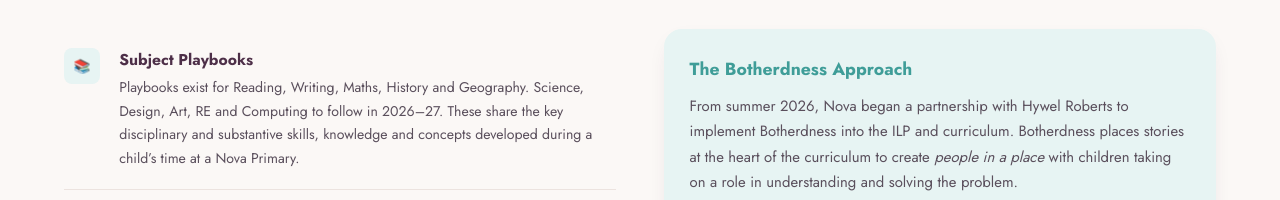
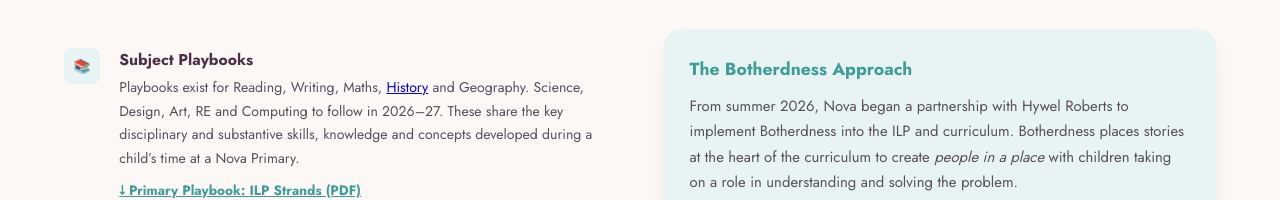
Before and after one commit to Robbieblade/nova-primary-leaders-26-27-playbook, a plain HTML site: page curriculum.html in a window 1280 px wide. Shown: the part 604-804 px from the top of the page. Drawn offline with Linux system fonts and the light colour scheme.

Commit message:
Add History Playbook link and ILP Strands PDF download to curriculum page

```diff
--- a/curriculum.html
+++ b/curriculum.html
@@ -42,7 +42,7 @@
     <div class="split reveal" style="margin-top:2rem">
       <div>
         <div class="steps">
-          <div class="step"><div class="icon">📚</div><div><h4>Subject Playbooks</h4><p>Playbooks exist for Reading, Writing, Maths, History and Geography. Science, Design, Art, RE and Computing to follow in 2026&ndash;27. These share the key disciplinary and substantive skills, knowledge and concepts developed during a child&rsquo;s time at a Nova Primary.</p></div></div>
+          <div class="step"><div class="icon">📚</div><div><h4>Subject Playbooks</h4><p>Playbooks exist for Reading, Writing, Maths, <a href="https://robbieblade.github.io/nova-primary-history-playbook/" target="_blank" rel="noopener">History</a> and Geography. Science, Design, Art, RE and Computing to follow in 2026&ndash;27. These share the key disciplinary and substantive skills, knowledge and concepts developed during a child&rsquo;s time at a Nova Primary.</p><p style="margin-top:.5rem"><a href="PROOF-03_NET_Primary-ILP-Playbook.pdf" target="_blank" rel="noopener" style="font-family:var(--display);font-size:.85rem;font-weight:700;color:var(--teal-dark)">&#8595; Primary Playbook: ILP Strands (PDF)</a></p></div></div>
           <div class="step"><div class="icon">🏫</div><div><h4>School contextualisation</h4><p>Each school contextualises how the learning is delivered. The contexts may vary, but expectations about what progress looks like within a subject are shared across the Trust &mdash; enabling moderation, shared CPD and support.</p></div></div>
           <div class="step"><div class="icon">💡</div><div><h4>Guerrilla Education</h4><p>Since 2025 Nova has partnered with Jonathon Lear (Guerrilla Education) to deliver the Unique Schools Proposition through curriculum design. Work with Curriculum Leads directly informs Curriculum-focused QA visits.</p></div></div>
           <div class="step"><div class="icon">📱</div><div><h4>Digital curriculum capture</h4><p>Outcomes can be captured digitally and uploaded to Showbie so the curriculum journey is clear, misconceptions can be identified and feedback provided in multiple ways. In Maths, the majority of work is completed in Magma Maths.</p></div></div>
```
